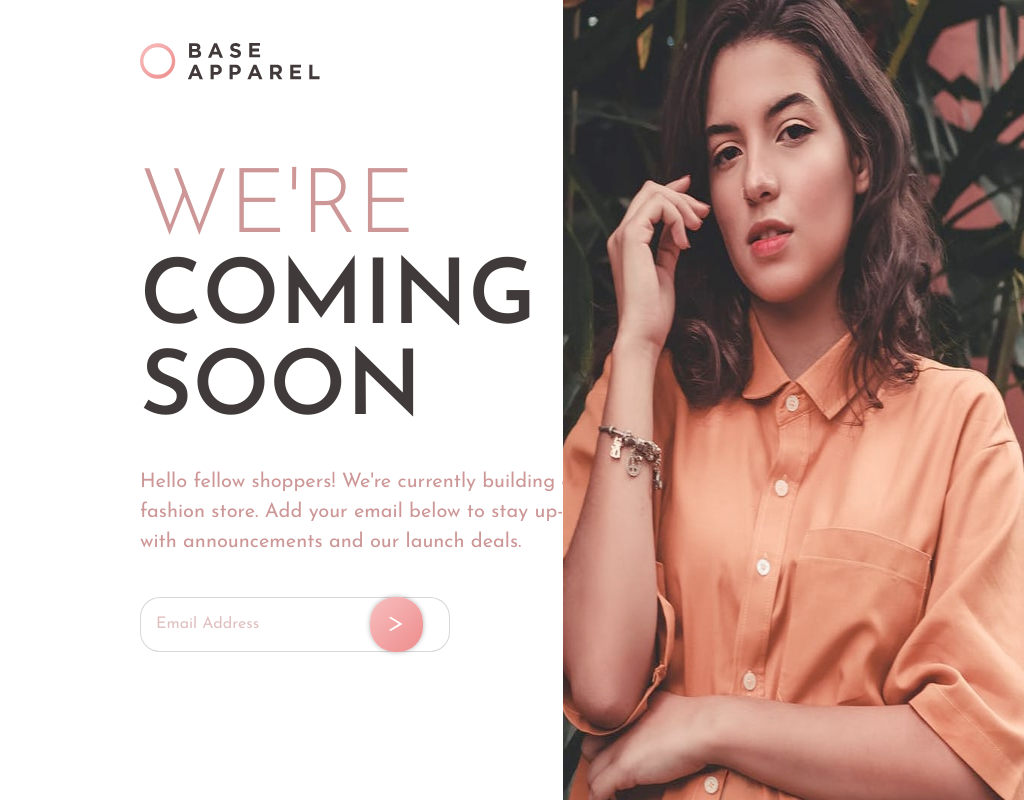
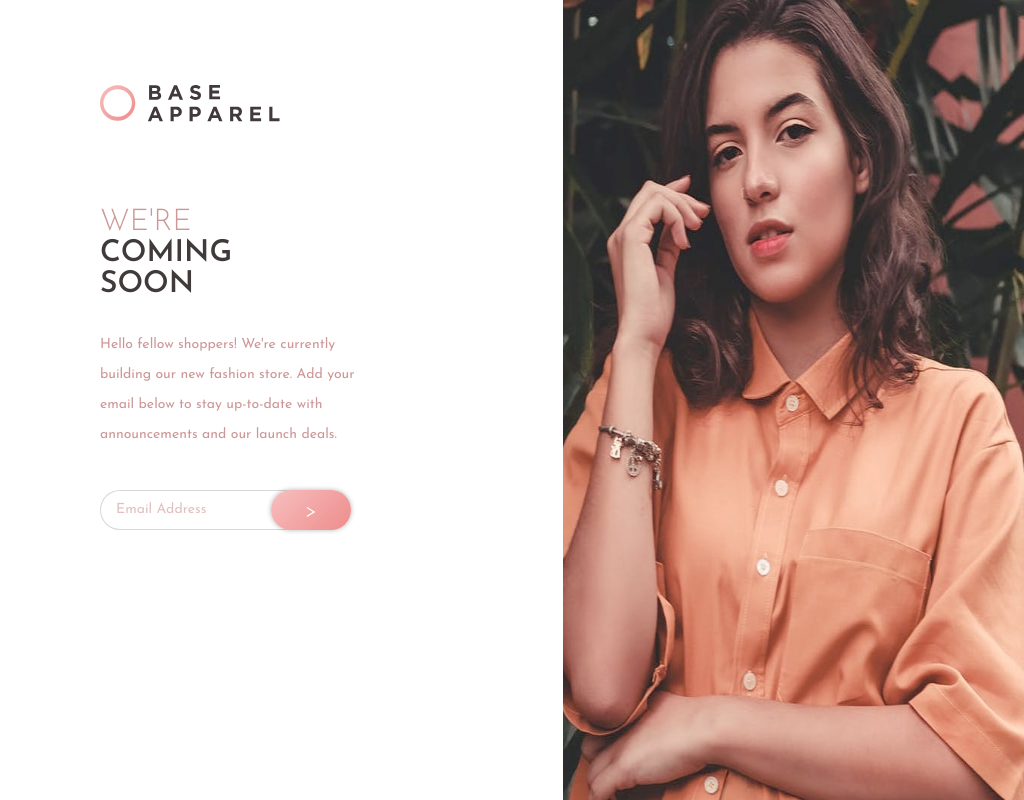
Before and after one commit to joaovxsantos/base-apparel-coming-soon-master, a plain HTML site: page index.html in a window 1024 px wide. Drawn offline with Linux system fonts and the light colour scheme.

Commit message:
em andamento

```diff
--- a/style.css
+++ b/style.css
@@ -56,11 +56,12 @@
 .form {
   display: flex;
   position: relative;
+  width: 500px;
 }
 .form input {
   outline: none;
   border: 1px solid hsla(0, 6%, 24%, 0.2);
-  width: 500px;
+  width: 100%;
   height: 55px;
   padding: 0px 15px;
   border-radius: 20px;
@@ -79,8 +80,8 @@
   height: 20px;
   position: absolute;
   top: 40%;
-  left: 50%;
-  transform: translate(-50%, -40%);
+  left: calc(100% - 105px);
+  transform: translate(-100%, -40%);
 }
 
 .form .bg {
@@ -88,9 +89,10 @@
   width: 90px;
   height: 55px;
   border-radius: 25px;
-  margin-left: -80px;
   cursor: pointer;
   box-shadow: 0 0 5px rgba(0, 0, 0, 0.3);
+  position: absolute;
+  right: -1px;
 }
 .form .bg img {
   width: 15px;
@@ -121,4 +123,74 @@
   height: 100vh;
 }
 
-/* em telas menores por .left height 100% e space evenly*/
+@media screen and (max-width: 1366px) {
+  .container .left {
+    height: 100%;
+    justify-content: space-evenly;
+  }
+
+  .left-input h1,
+  .left-input h2,
+  .left-input h3 {
+    font-size: 70px;
+  }
+}
+
+@media screen and (min-width: 1024px) and (max-width: 1280px) {
+  .left-input h1,
+  .left-input h2,
+  .left-input h3 {
+    font-size: 50px;
+  }
+
+  .left-input p {
+    color: var(--Desaturated-Red);
+    width: 350px;
+    font-size: 16px;
+  }
+}
+
+@media screen and (min-width: 768px) and (max-width: 1024px) {
+  .container .left {
+    padding: 0px 100px;
+    height: 80%;
+  }
+
+  .left-input h1,
+  .left-input h2,
+  .left-input h3 {
+    font-size: 30px;
+  }
+
+  .left-input p {
+    color: var(--Desaturated-Red);
+    width: 280px;
+    font-size: 14px;
+  }
+
+  .form {
+    width: 250px;
+  }
+
+  .form input {
+    height: 40px;
+    font-size: 14px;
+  }
+
+  .form .bg {
+    width: 80px;
+    height: 40px;
+    margin-left: -50px;
+  }
+
+  .form .bg img {
+    width: 10px;
+    height: 10px;
+  }
+
+  .form #error {
+    width: 10px;
+    height: 10px;
+    left: calc(100% - 90px);
+  }
+}
```
Also changed, not shown: index.html (+0 -1 lines).
